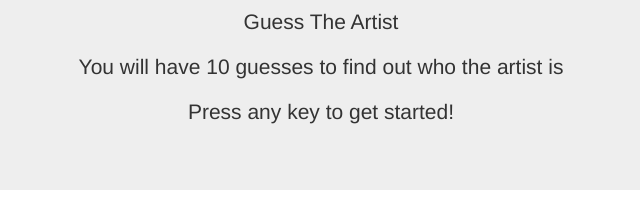
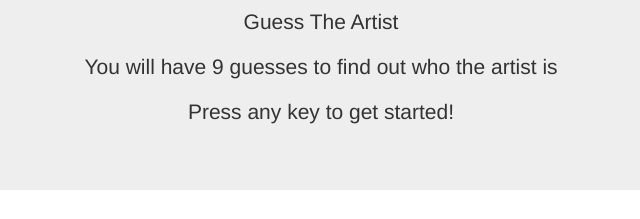
Before and after one commit to alexjmcm/Word-Guess-Game, a plain HTML site: page index.html in a window 1280 px wide. Shown: the part 140-359 px from the top of the page, 319-959 px from the left. Drawn offline with nearby package versions, Linux system fonts and the light colour scheme.

Commit message:
revised game.js update

```diff
--- a/index.html
+++ b/index.html
@@ -18,7 +18,7 @@
 		<div class="jumbotron jumbo-style">
 			<h1 class="main-title">The Hangman Game</h1>
 			<p class="sub-title">Guess The Artist</p>
-            <p class="sub-title">You will have 10 guesses to find out who the artist is</p>
+            <p class="sub-title">You will have 9 guesses to find out who the artist is</p>
              <p class="sub-title">Press any key to get started!</p>
 	</div>
 
```
